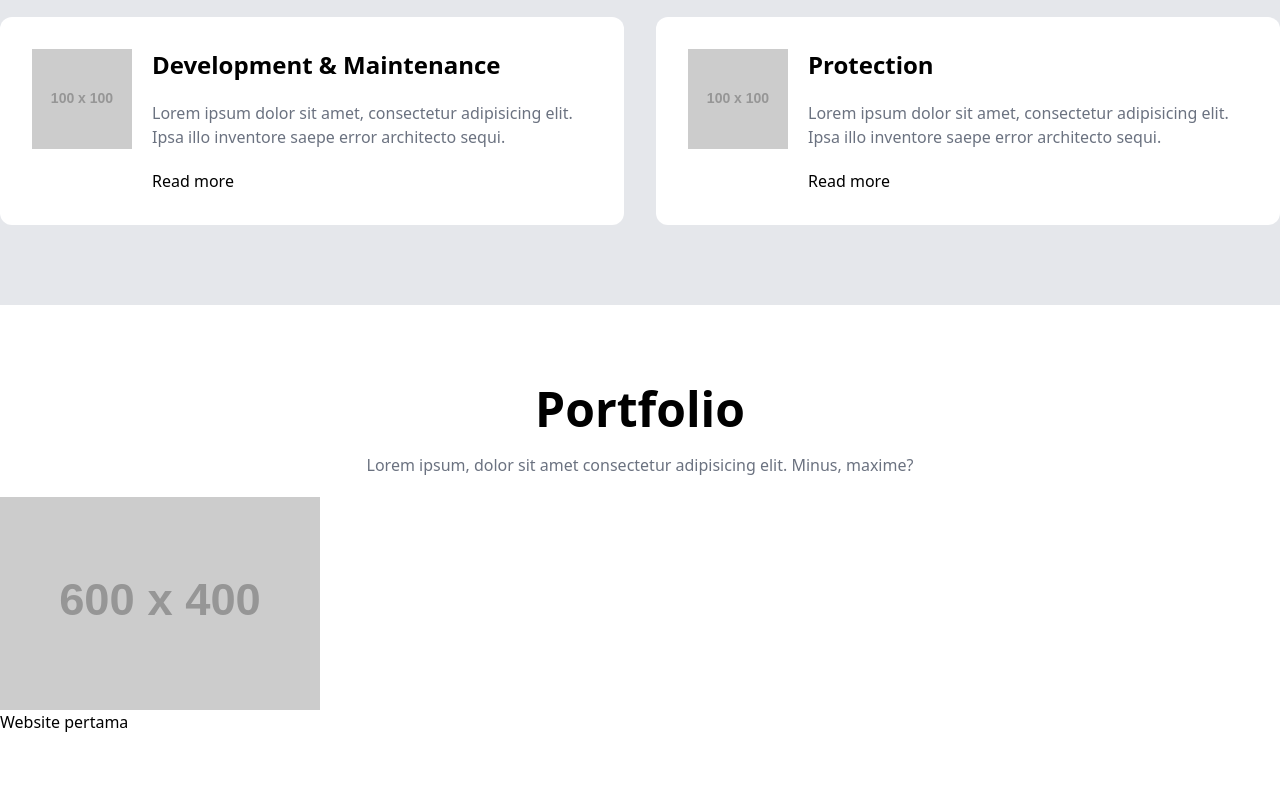
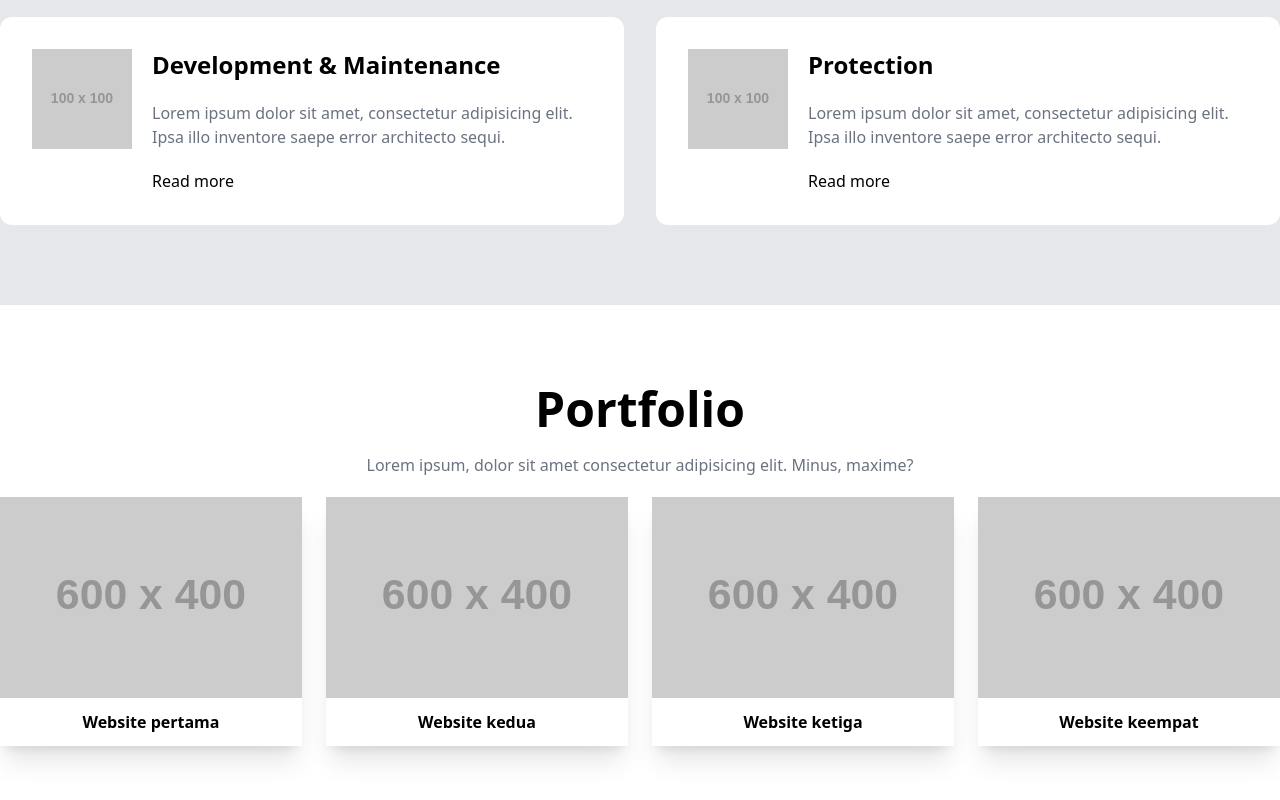
Before and after one commit to fadhil9/digital-fix-website, a plain HTML site: page index.html in a window 1280 px wide. Shown: the part 1283-2083 px from the top of the page. Drawn offline with nearby package versions, Linux system fonts and the light colour scheme; placeholder pictures from the web are drawn by us.

Commit message:
portfolio

```diff
--- a/index.html
+++ b/index.html
@@ -87,13 +87,40 @@
     <section id="portfolio" class="py-20 bg-white">
       <h3 class="text-5xl font-bold text-center mb-5">Portfolio</h3>
       <p class="text-gray-500 text-center mb-5">Lorem ipsum, dolor sit amet consectetur adipisicing elit. Minus, maxime?</p>
-      <div class="grid grid-cols-4">
+      <div class="grid grid-cols-4 container mx-auto gap-6">
         <!-- portfolio 1 -->
-         <div>
+         <div class="shadow-xl">
           <a href="">
-            <img src="https://placehold.co/600x400" alt="">
-            <div>
-              <h4>Website pertama</h4>
+            <img src="https://placehold.co/600x400" alt="" class="w-full">
+            <div class="py-3 px-5">
+              <h4 class="text-center font-bold">Website pertama</h4>
+            </div>
+          </a>
+         </div>
+        <!-- portfolio 2 -->
+         <div class="shadow-xl">
+          <a href="">
+            <img src="https://placehold.co/600x400" alt="" class="w-full">
+            <div class="py-3 px-5">
+              <h4 class="text-center font-bold">Website kedua</h4>
+            </div>
+          </a>
+         </div>
+        <!-- portfolio 3 -->
+         <div class="shadow-xl">
+          <a href="">
+            <img src="https://placehold.co/600x400" alt="" class="w-full">
+            <div class="py-3 px-5">
+              <h4 class="text-center font-bold">Website ketiga</h4>
+            </div>
+          </a>
+         </div>
+        <!-- portfolio 4 -->
+         <div class="shadow-xl">
+          <a href="">
+            <img src="https://placehold.co/600x400" alt="" class="w-full">
+            <div class="py-3 px-5">
+              <h4 class="text-center font-bold">Website keempat</h4>
             </div>
           </a>
          </div>
```
